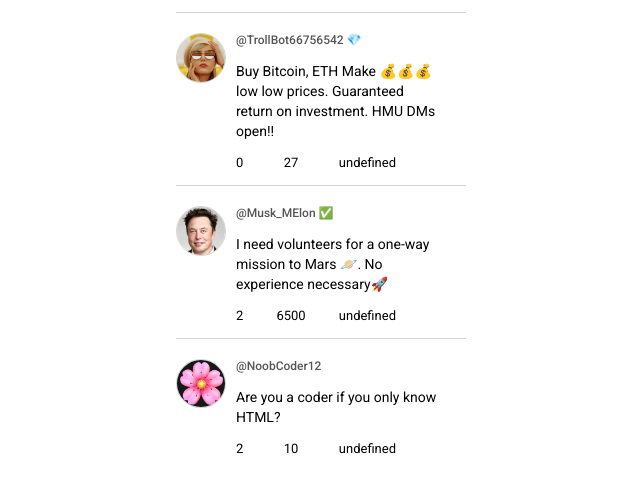
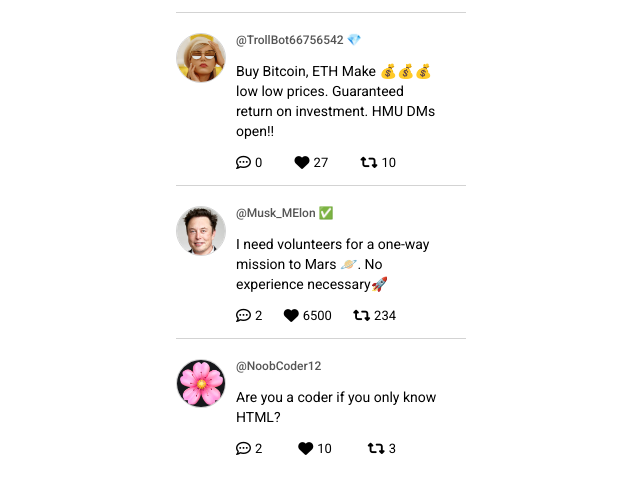
Before and after one commit to julierindone/twimba, a website built with Vite: page index.html in a window 1280 px wide. Shown: the part 185-678 px from the top of the page, without its empty margins (319-959 px from the left). Built offline with nearby package versions, Linux system fonts and the light colour scheme.

Commit message:
Added icons

```diff
--- a/index.html
+++ b/index.html
@@ -7,6 +7,8 @@
 	<link rel="preconnect" href="https://fonts.googleapis.com">
 	<link rel="preconnect" href="https://fonts.gstatic.com" crossorigin>
 	<link href="https://fonts.googleapis.com/css2?family=Roboto:wght@400;500;600&display=swap" rel="stylesheet">
+	<!-- font awesome -->
+	<link rel="stylesheet" href="https://cdnjs.cloudflare.com/ajax/libs/font-awesome/6.5.2/css/all.min.css" integrity="sha512-SnH5WK+bZxgPHs44uWIX+LLJAJ9/2PkPKZ5QiAj6Ta86w+fsb2TkcmfRyVX3pBnMFcV7oQPJkl9QevSCWr3W6A==" crossorigin="anonymous" referrerpolicy="no-referrer" />
 </head>
 
 <body>
--- a/index.js
+++ b/index.js
@@ -2,7 +2,6 @@ import { tweetsData } from "./data.js";
 
 const tweetInput = document.getElementById("tweet-input");
 const tweetBtn = document.getElementById("tweet-btn")
-const feed = document.getElementById("feed")
 
 tweetBtn.addEventListener('click', () => {
   console.log(tweetInput.value);
@@ -13,16 +12,25 @@ function getFeedHtml() {
 
   tweetsData.forEach(function(tweet){
     feedHtml +=
-    `<div class="tweet">
+      `<div class="tweet">
       <div class="tweet-inner">
         <img src="${tweet.profilePic}" class="profile-pic">
         <div>
           <p class="handle">${tweet.handle}</p>
           <p class="tweet-text">${tweet.tweetText}</p>
           <div class="tweet-details">
-            <span class="tweet-detail">${tweet.replies.length}</span>
-            <span class="tweet-detail">${tweet.likes}</span>
-            <span class="tweet-detail">${tweet.retweetslength}</span>
+            <span class="tweet-detail">
+              <i class="fa-regular fa-comment-dots"></i>
+              ${tweet.replies.length}
+            </span>
+            <span class="tweet-detail">
+              <i class="fa-solid fa-heart"></i>
+              ${tweet.likes}
+            </span>
+            <span class="tweet-detail">
+              <i class="fa-solid fa-retweet"></i>
+              ${tweet.retweets}
+            </span>
           </div>
         </div>
       </div>
```
